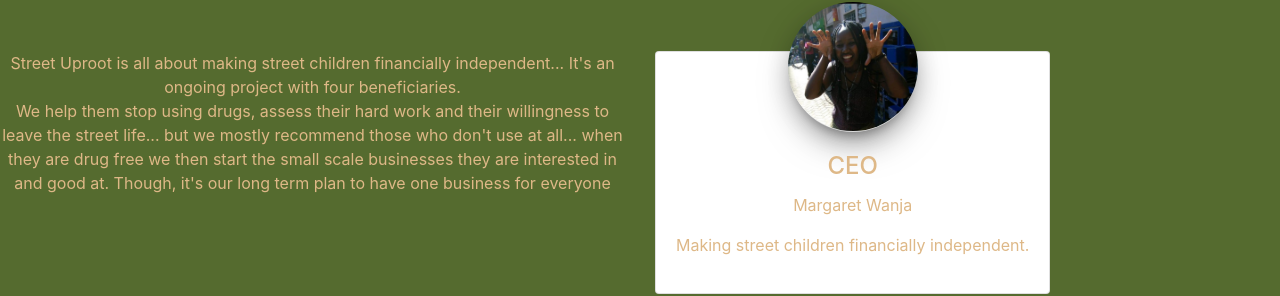
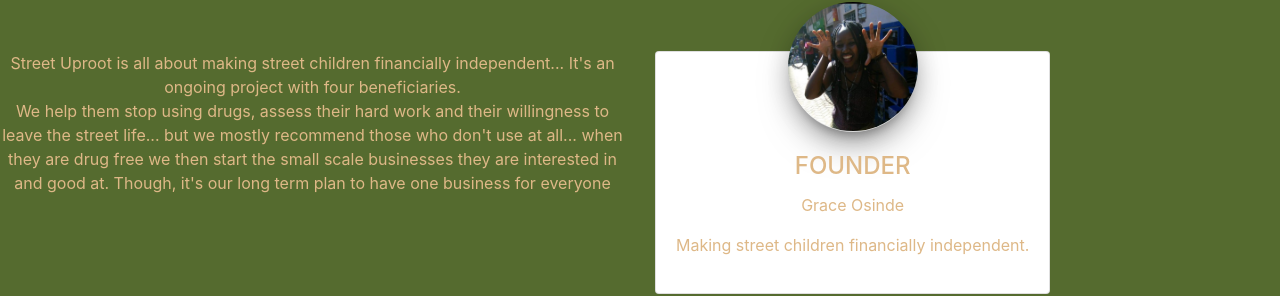
Before and after one commit to ENOCKMOSETI/streetUproot2.0, a plain HTML site: page index.html in a window 1280 px wide. Shown: the part 983-1279 px from the top of the page. Drawn offline with nearby package versions, Linux system fonts and the light colour scheme.

Commit message:
you live you learn

```diff
--- a/index.html
+++ b/index.html
@@ -62,8 +62,8 @@
                     </span>
                 </div>
                 <div class="card-body">
-                    <h4 class="card-title">CEO</h4>
-                    <p class="card-description">Margaret Wanja</p>
+                    <h4 class="card-title">FOUNDER</h4>
+                    <p class="card-description">Grace Osinde</p>
                     <p class="card-description">
                         Making street children financially independent.
                     </p>
```
